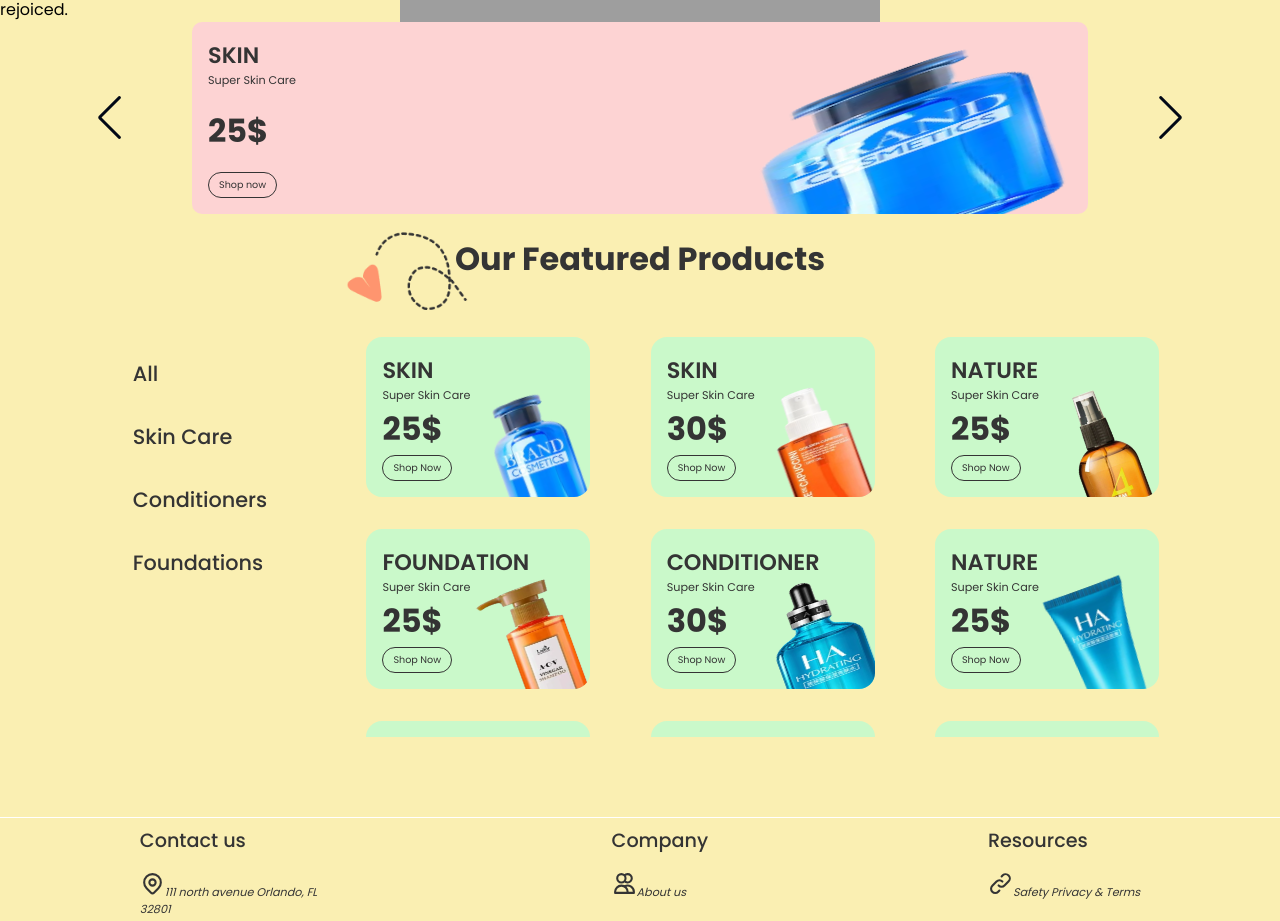
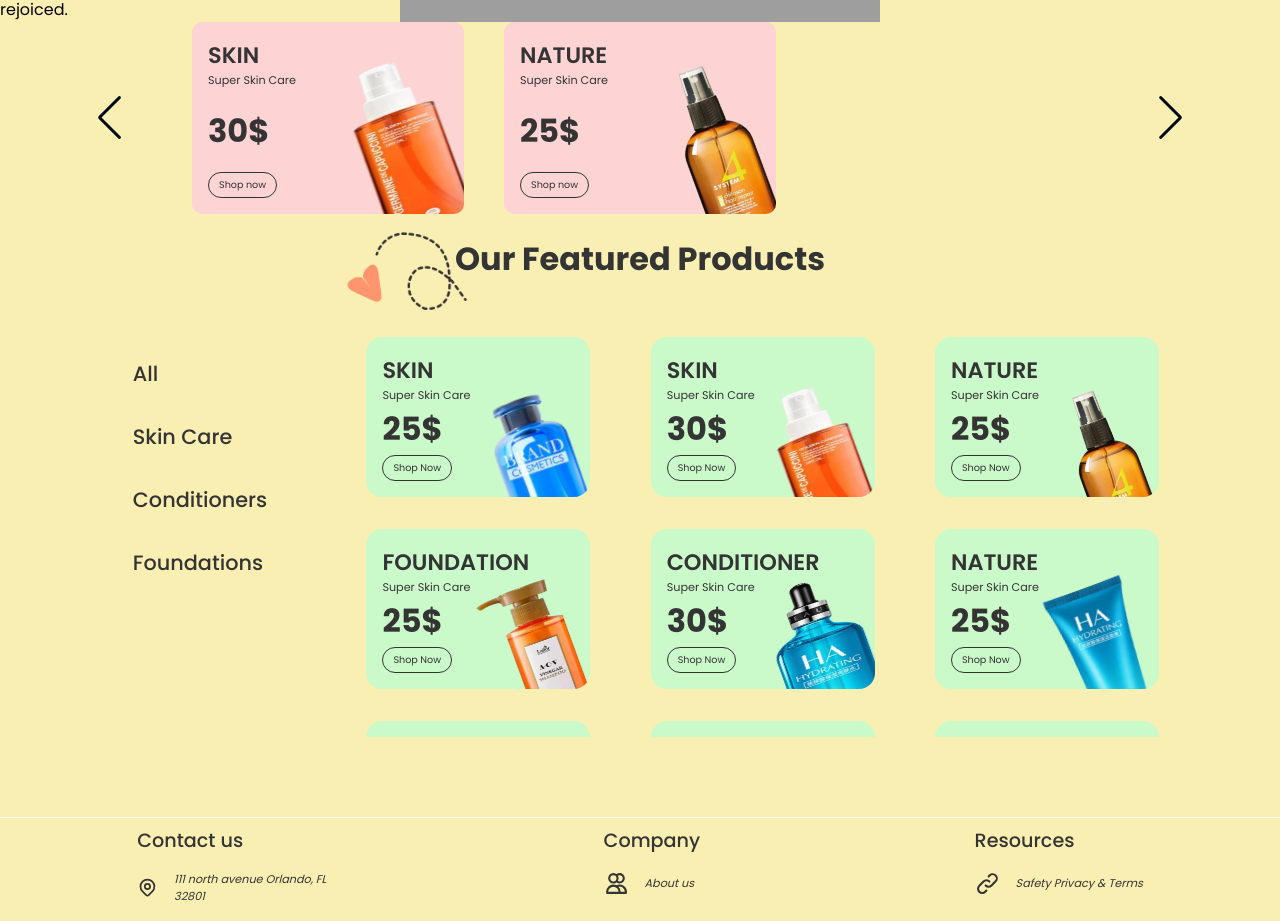
Before and after one commit to novakovic17/iteh-domaci3, a React (Create React App) app: page / in a window 1280 px wide. Shown: the part 506-1427 px from the top of the page. Built offline with nearby package versions, Linux system fonts and the light colour scheme; grey boxes are pictures that could not be loaded.

Commit message:
ispravka slidera na ispravno funkiconisanje

```diff
--- a/src/components/footer/Footer.jsx
+++ b/src/components/footer/Footer.jsx
@@ -12,7 +12,7 @@ const Footer = () => {
     <div className={css.block}>
         <div className={css.detail}>
             <span>Contact us</span>
-            <span class name ={css.pngLine}>
+            <span className ={css.pngLine}>
             <LocationMarkerIcon className = {css.icon}/>
             <span>111 north avenue Orlando, FL 32801</span>
             </span>
@@ -26,7 +26,7 @@ const Footer = () => {
     <div className={css.block}>
         <div className={css.detail}>
             <span>Company</span>
-            <span class name = {css.pngLine}>
+            <span className = {css.pngLine}>
             <UsersIcon className = {css.icon}/>
             <span>About us</span>
             </span>
@@ -36,7 +36,7 @@ const Footer = () => {
     <div className={css.block}>
         <div className={css.detail}>
             <span>Resources</span>
-            <span class name = {css.pngLine}>
+            <span className = {css.pngLine}>
             <LinkIcon className = {css.icon}/>
             <span>Safety Privacy & Terms</span>
             </span>
--- a/src/components/products/Products.jsx
+++ b/src/components/products/Products.jsx
@@ -28,7 +28,7 @@ const Products = () => {
             <div className={css.list}>
                 {
                     MenuProducts.map((product,i)=>(
-                    <div className={css.product}>
+                    <div key={i} className={css.product}>
                         <div className="left-s">
                             <div className="name">
                                 <span>{product.name}</span>
--- a/src/components/slider/Slider.jsx
+++ b/src/components/slider/Slider.jsx
@@ -1,11 +1,11 @@
-import React from 'react'
-import {Swiper, SwiperSlide} from "swiper/react"
-import { Pagination, Navigation } from 'swiper'
-import 'swiper/css'
-import 'swiper/css/pagination'
-import 'swiper/css/navigation'
-import {SliderProducts} from '../../data/products'
-import './Slider.css'
+import React from 'react';
+import { Swiper, SwiperSlide } from 'swiper/react';
+import { Pagination, Navigation } from 'swiper';
+import 'swiper/css';
+import 'swiper/css/navigation';
+import 'swiper/css/pagination';
+import { SliderProducts } from '../../data/products';
+import './Slider.css';
 
 const Slider = () => {
   return (
@@ -17,7 +17,8 @@ const Slider = () => {
         navigation = {true}
         spaceBetween = {40}
         slidesPerGroup = {1}
-        /*slidesPerView = {3} */
+        slidesPerView={3}
+        centeredSlides={true}
         loop = {true}>
             {SliderProducts.map((slide,i) =>(
                 <SwiperSlide key={i}>
@@ -29,7 +30,8 @@ const Slider = () => {
                         <span>{slide.price}$</span>
                         <div>Shop now</div>
                     </div>
-                    <img src={slide.img} alt="product" className="img-p" />
+                    <img src={slide.img} alt="products" className="img-p" />
+
                 </SwiperSlide>
 ))}
 
```
